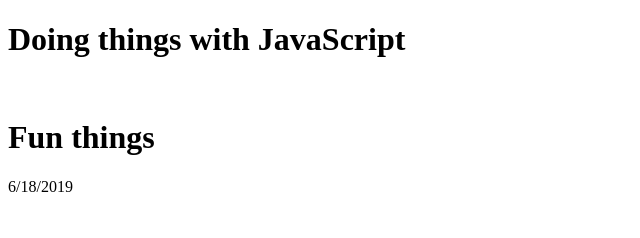
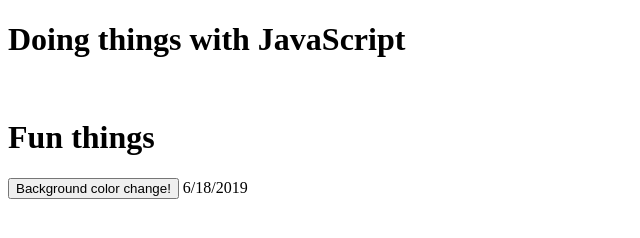
Before and after one commit to hmahmad2/jsMagic, a plain HTML site: page index.html in a window 1280 px wide. Shown: the whole page, without its empty margins (0-640 px from the left). Drawn offline with Linux system fonts and the light colour scheme.

Commit message:
attaching Javascript to HTML again

```diff
--- a/index.html
+++ b/index.html
@@ -11,6 +11,8 @@
    <br>
    <h1>Fun things</h1>
 
+   <button onclick="backgroundChange()">Background color change!</button>
+
    <script src="js/jabbascript.js"></script>
 </body>
 </html>
--- a/js/jabbascript.js
+++ b/js/jabbascript.js
@@ -1,3 +1,8 @@
+function backgroundChange() {
+   document.body.style.background = 'pink';
+}
+
+
 console.log("Hello World");
 
 let tim = new Date();
```
